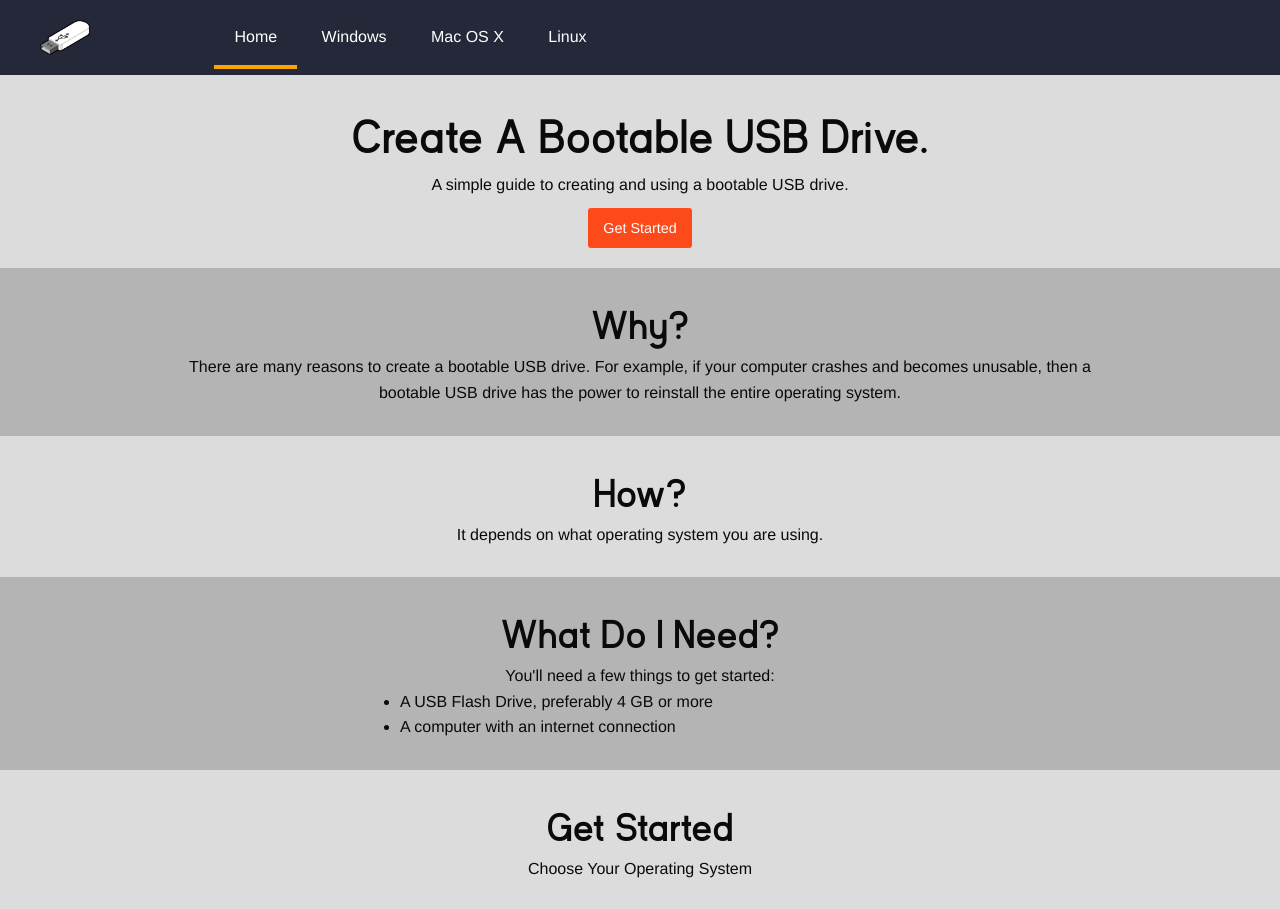
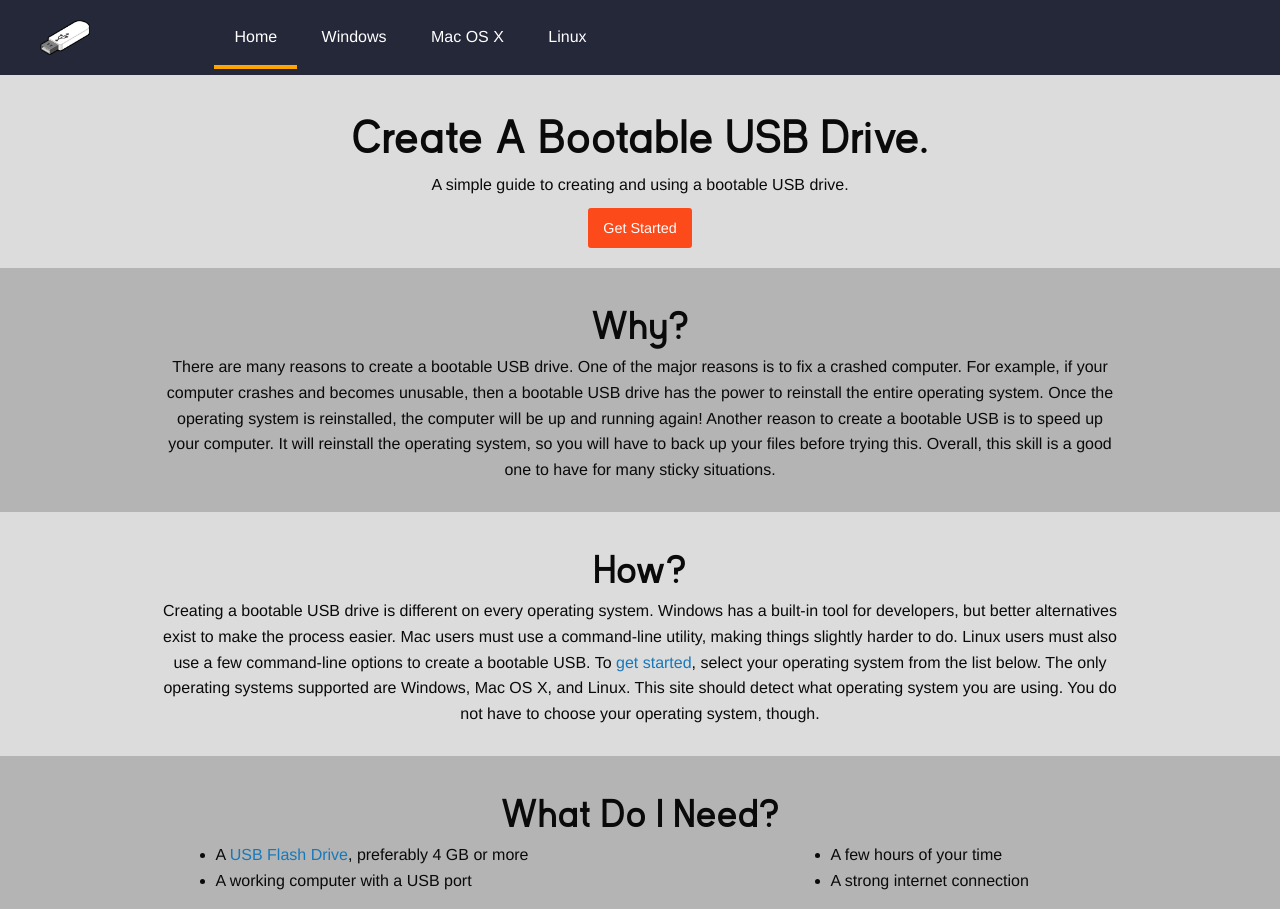
Before and after one commit to Samhenry97/BootableUSB, a website: page index.html in a window 1280 px wide. Shown: the top 909 px of the page. Drawn offline with Linux system fonts and the light colour scheme.

Commit message:
Home Page

```diff
--- a/index.html
+++ b/index.html
@@ -11,7 +11,7 @@
 	<script type='text/javascript' src='js/jquery-3.2.0.min.js'></script>
 	<script type='text/javascript' src='js/script.js'></script>
 </head>
-<body>
+<body'>
 	<div class='header'>
 		<div class='row'>
 			<ul class='menubar'>
@@ -34,23 +34,32 @@
 	<div class='section2'>
 		<div class='row'>
 			<h2>Why?</h2>
-			<p>There are many reasons to create a bootable USB drive. For example, if your computer crashes and becomes unusable, then a bootable USB drive has the power to reinstall the entire operating system.</p>
+			<p>There are many reasons to create a bootable USB drive. One of the major reasons is to fix a crashed computer. For example, if your computer crashes and becomes unusable, then a bootable USB drive has the power to reinstall the entire operating system. Once the operating system is reinstalled, the computer will be up and running again! Another reason to create a bootable USB is to speed up your computer. It will reinstall the operating system, so you will have to back up your files before trying this. Overall, this skill is a good one to have for many sticky situations.</p>
 		</div>
 	</div>
 	<div class='section1'>
 		<div class='row'>
 			<h2>How?</h2>
-			<p>It depends on what operating system you are using.
+			<p>Creating a bootable USB drive is different on every operating system. Windows has a built-in tool for developers, but better alternatives exist to make the process easier. Mac users must use a command-line utility, making things slightly harder to do. Linux users must also use a few command-line options to create a bootable USB. To <a href='#getstarted'>get started</a>, select your operating system from the list below. The only operating systems supported are Windows, Mac OS X, and Linux. This site should detect what operating system you are using. You do not have to choose your operating system, though.</p>
 		</div>
 	</div>
 	<div class='section2'>
 		<div class='row'>
 			<h2>What Do I Need?</h2>
-			<p>You'll need a few things to get started:</p>
-			<ul>
-				<li>A USB Flash Drive, preferably 4 GB or more</li>
-				<li>A computer with an internet connection</li>
-			</ul>
+			<div class='row'>
+				<div class='small-6 columns'>
+					<ul>
+						<li>A <a href='https://www.amazon.com/s/ref=nb_sb_noss_2?url=search-alias%3Daps&field-keywords=flash+drive' target='_blank'>USB Flash Drive</a>, preferably 4 GB or more</li>
+						<li>A working computer with a USB port</li>
+					</ul>
+				</div>
+				<div class='small-6 columns'>
+					<ul>
+						<li>A few hours of your time</li>
+						<li>A strong internet connection</li>
+					</ul>
+				</div>
+			</div>
 		</div>
 	</div>
 	<div class='section1' id='getstarted'>
--- a/js/script.js
+++ b/js/script.js
@@ -19,13 +19,13 @@ $(document).ready(function() {
 
 	if(navigator.appVersion.indexOf("Win") != -1) {
 		$('#windows').toggleClass('suggested');
-		$('#detected').html('We\'ve detected that you are running Windows.');
+		$('#detected').html('We\'ve detected that you are running Windows. <br><a class=\'button\' href=\'windows.html\'>Go!</a>');
 	} else if(navigator.appVersion.indexOf("Mac") != -1) {
 		$('#mac').toggleClass('suggested');
-		$('#detected').html('We\'ve detected that you are running Mac OS X.');
+		$('#detected').html('We\'ve detected that you are running Mac OS X. <br><a class=\'button\' href=\'mac.html\'>Go!</a>');
 	} else if(navigator.appVersion.indexOf("Linux") != -1) {
 		$('#linux').toggleClass('suggested');
-		$('#detected').html('We\'ve detected that you are running Linux.');
+		$('#detected').html('We\'ve detected that you are running Linux. <br><a class=\'button\' href=\'linux.html\'>Go!</a>');
 	}
 
 });
```
